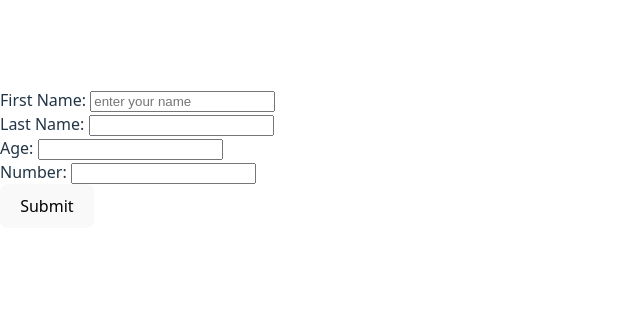
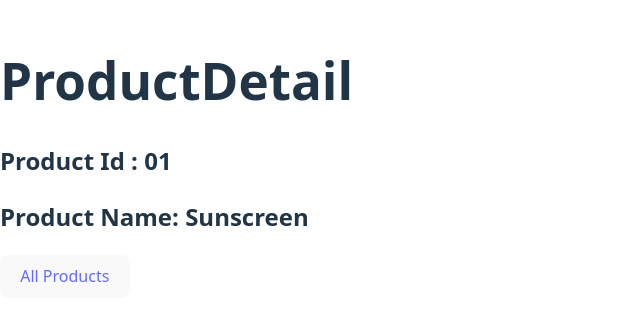
Before and after one commit to SanjilaGangaju/ReactSeries, a React (Vite) app: page /product/01 in a window 1280 px wide. Shown: the part 242-562 px from the top of the page, without its empty margins (0-640 px from the left). Built offline with nearby package versions, Linux system fonts and the light colour scheme.

Commit message:
react router, dynamic routing m add link, react router hooks

```diff
--- a/package.json
+++ b/package.json
@@ -13,6 +13,7 @@
     "react": "^19.1.0",
     "react-dom": "^19.1.0",
     "react-icons": "^5.5.0",
+    "react-router-dom": "^7.7.1",
     "uuid": "^11.1.0"
   },
   "devDependencies": {
--- a/src/App.jsx
+++ b/src/App.jsx
@@ -1,13 +1,23 @@
 import React from 'react'
-// import UseEffect from './components/UseEffect'
-// import FetchData from './components/FetchData'
-// import Form from './components/Form'
-import MultipleInputHandling from './components/MultipleInputHandling'
-
+import {BrowserRouter as Router, Routes, Route} from 'react-router-dom'
+import Home from './pages/Home'
+import About from './pages/About'
+import Contact from './pages/Contact'
+import Product from './pages/Product'
+import ProductDetail from './pages/ProductDetail'
 const App = () => {
   return (
     <div>
-    <MultipleInputHandling></MultipleInputHandling>
+      <Router>
+        <Routes>
+          <Route path="/" element={<Home></Home>}></Route>
+          <Route path="/about" element={<About></About>}></Route>
+          <Route path="/contact" element={<Contact></Contact>}></Route>
+          <Route path="/product" element={<Product></Product>}></Route>
+          <Route path="/product/:id" element={<ProductDetail></ProductDetail>}></Route>
+        </Routes>
+
+      </Router>
     </div>
   )
 }
--- /dev/null
+++ b/src/pages/About.jsx
@@ -0,0 +1,9 @@
+import React from 'react'
+
+const About = () => {
+  return (
+    <div>About</div>
+  )
+}
+
+export default About
--- /dev/null
+++ b/src/pages/Contact.jsx
@@ -0,0 +1,9 @@
+import React from 'react'
+
+const Contact = () => {
+  return (
+    <div>Contact</div>
+  )
+}
+
+export default Contact
--- /dev/null
+++ b/src/pages/Home.jsx
@@ -0,0 +1,9 @@
+import React from 'react'
+
+const Home = () => {
+  return (
+    <div>Home</div>
+  )
+}
+
+export default Home
--- /dev/null
+++ b/src/pages/Product.jsx
@@ -0,0 +1,23 @@
+import React from 'react'
+import { Link } from 'react-router-dom'
+
+const Product = () => {
+    const products = [{
+        id: "01",
+        "name": "Sunscreen",
+        "detail": "Hydrating suncreen"
+    },
+{
+    id:"02",
+    "name": "Cleanser",
+    "detail": "foaming cleanser"
+}]
+  return (
+    <div>
+        <h1>Product Detail</h1>
+        <div>{products.map(item=><li key={item.id}><Link to={`/product/${item.id}`}>{item.name}</Link></li>)}</div>
+    </div>
+  )
+}
+
+export default Product
--- /dev/null
+++ b/src/pages/ProductDetail.jsx
@@ -0,0 +1,39 @@
+import React from 'react'
+
+import { useParams } from 'react-router-dom'
+import { useLocation } from 'react-router-dom'
+import { Link } from 'react-router-dom'
+   const products = [{
+        id: "01",
+        "name": "Sunscreen",
+        "detail": "Hydrating suncreen"
+    },
+{
+    id:"02",
+    "name": "Cleanser",
+    "detail": "foaming cleanser"
+}]
+const ProductDetail = () => {
+    const {id} =useParams()
+    const location = useLocation();
+    console.log(location)
+    const product_detail = products.filter(item=>item.id==id)
+  return (
+    <>
+      <div><h1>ProductDetail</h1>
+      <h2>Product Id : {id}</h2>
+      <h2>Product Name: {product_detail[0].name}</h2>
+      {location.pathname=="/product/02"&& (<p>Product Detail: {product_detail[0].detail} </p> )}
+
+
+
+      </div>
+
+      <button><Link to="/product">All Products</Link></button>
+
+    </>
+
+  )
+}
+
+export default ProductDetail
```
Also changed, not shown: 1 other file (tests, documents, lock files or other folders).
